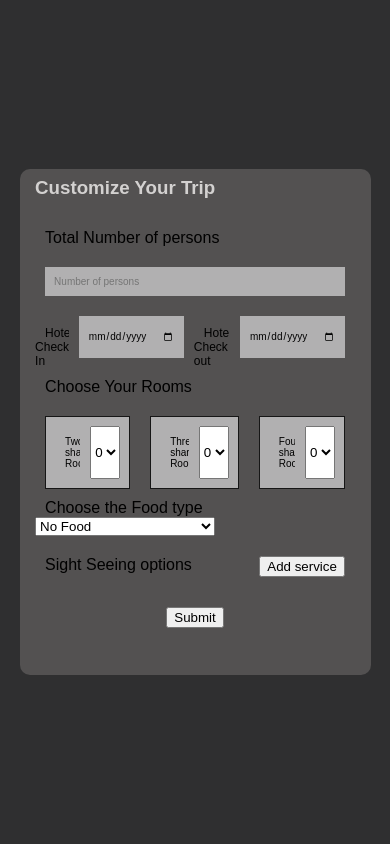
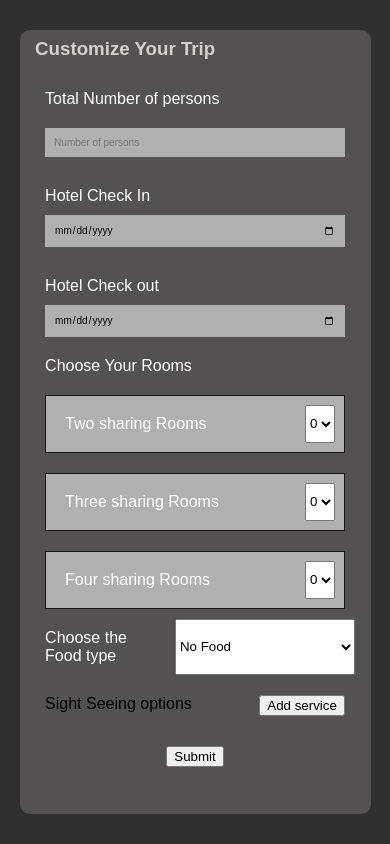
Before and after one commit to pavithran0397/web, a plain HTML site: page index.html in a window 390 px wide. Drawn offline with Linux system fonts and the light colour scheme.

Commit message:
stylesheet mediaQUery

```diff
--- a/index.html
+++ b/index.html
@@ -99,7 +99,8 @@
           </div>
           <div class="content">
             <div class="radio-sightseeing" id="reveal-content">
-              <input
+              <div>
+                <input
                 type="radio"
                 id="Two-Wheeler"
                 name="sight-seeing"
@@ -107,8 +108,9 @@
                 required
               />
                 <label for="Two-Wheeler">Two Wheeler</label><br />
-
-              <input
+              </div>
+              <div>
+                <input
                 type="radio"
                 id="self-drive-cars"
                 name="sight-seeing"
@@ -116,8 +118,9 @@
                 required
               />
                 <label for="self-drive-cars">Self Driving Cars</label><br />
-
-              <input
+              </div>
+              <div>
+                <input
                 type="radio"
                 id="Vechicle--driver"
                 name="sight-seeing"
@@ -125,6 +128,12 @@
                 required
               />
                 <label for="Vechicle--driver">Vehicle with Drivers</label><br />
+              </div>
+
+
+
+
+
             </div>
             <div class="two-wheeler-question">
               <label for="two-wheeler-question"
--- a/style.css
+++ b/style.css
@@ -3,7 +3,7 @@
   /* border:solid 1px rgb(7, 7, 7); */
   box-sizing: border-box;
   font-family: "poppins", sans-serif;
-  overflow: hidden;
+  overflow: auto;
 }
 .container {
   width: 100%;
@@ -130,3 +130,33 @@ span {
 .add-sight{
   float: right;
 }
+
+@media screen and (max-width:600px) {
+
+  .room-options{
+    display: flex;
+    flex-direction: column;
+    justify-content:space-evenly;
+  }
+  span{
+    display: flex;
+    justify-content: space-between;
+  }
+  label{
+    color: rgb(255, 255, 255);
+    font-size: medium;
+  }
+  .check-in-out{
+    display: flex;
+    flex-direction: column;
+
+  }
+  .food{
+    display: flex;
+  }
+  .radio-sightseeing{
+    border: #b1b0b1 solid 1px;
+    display: flex;
+    flex-direction: column;
+  }
+}
```
